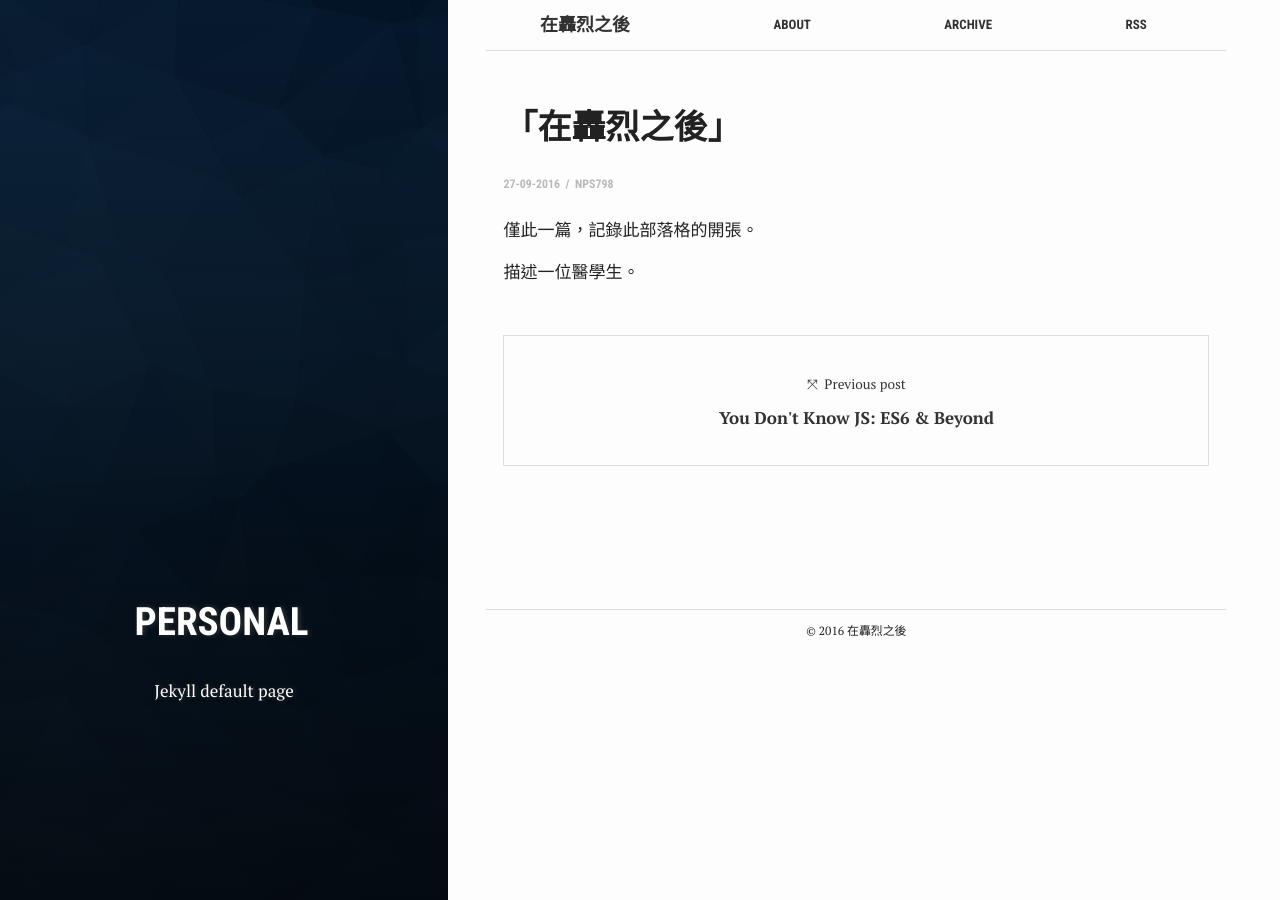
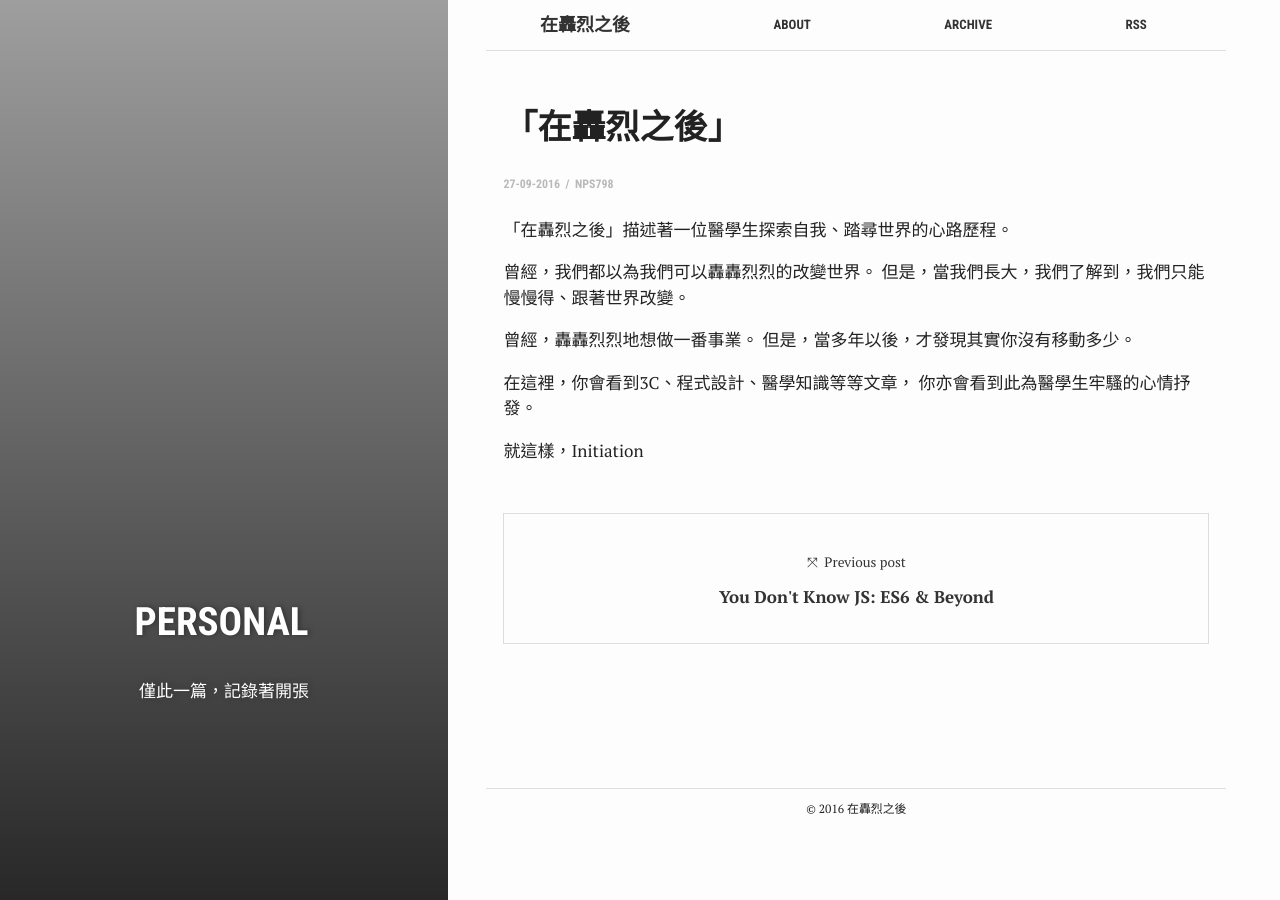
Before and after one commit to nps798/nps798.github.io, a Jekyll site: the page built from _posts/2016-09-16-「在轟烈之後」.md, in a window 1280 px wide. Built offline with Jekyll 4.4.1, drawn with Linux system fonts in a browser that asks for light colours.

Commit message:
change first post

```diff
--- a/_posts/2016-09-16-「在轟烈之後」.md
+++ b/_posts/2016-09-16-「在轟烈之後」.md
@@ -1,13 +1,25 @@
 ---
+bg: "IMAG0700.jpg"
 layout: post
 title:  「在轟烈之後」
 crawlertitle: "blog init"
-summary: "Jekyll default page"
+summary: "僅此一篇，記錄著開張"
 date:   2016-09-27
 categories: posts
 tags: ['Personal']
 author: nps798
 ---
-僅此一篇，記錄此部落格的開張。
 
-描述一位醫學生。
+「在轟烈之後」描述著一位醫學生探索自我、踏尋世界的心路歷程。
+
+曾經，我們都以為我們可以轟轟烈烈的改變世界。
+但是，當我們長大，我們了解到，我們只能慢慢得、跟著世界改變。
+
+曾經，轟轟烈烈地想做一番事業。
+但是，當多年以後，才發現其實你沒有移動多少。
+
+
+在這裡，你會看到3C、程式設計、醫學知識等等文章，
+你亦會看到此為醫學生牢騷的心情抒發。
+
+就這樣，Initiation
```
